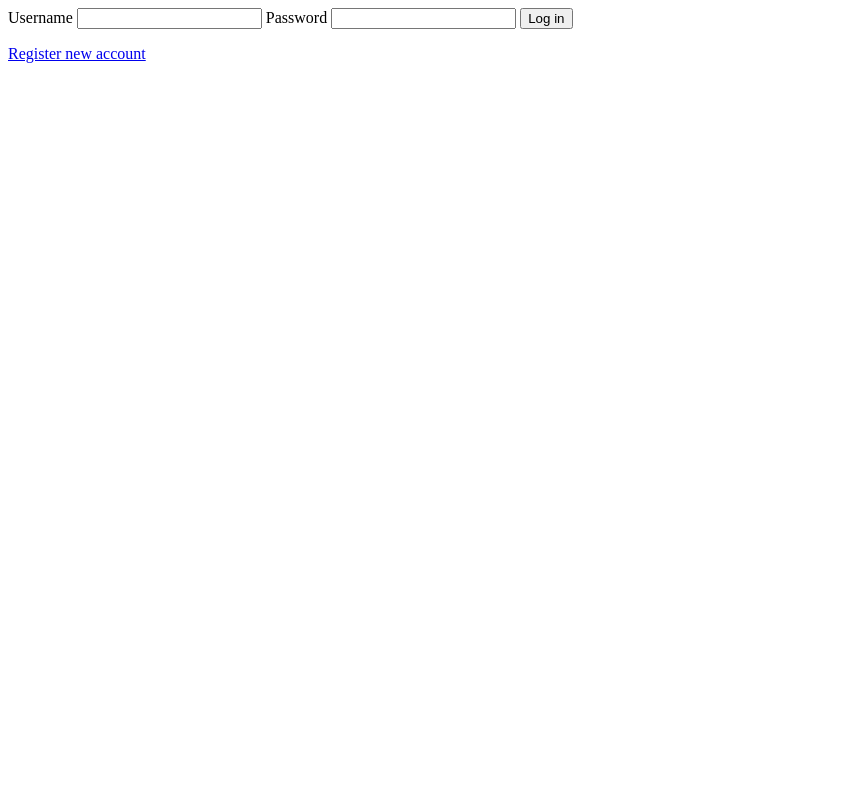
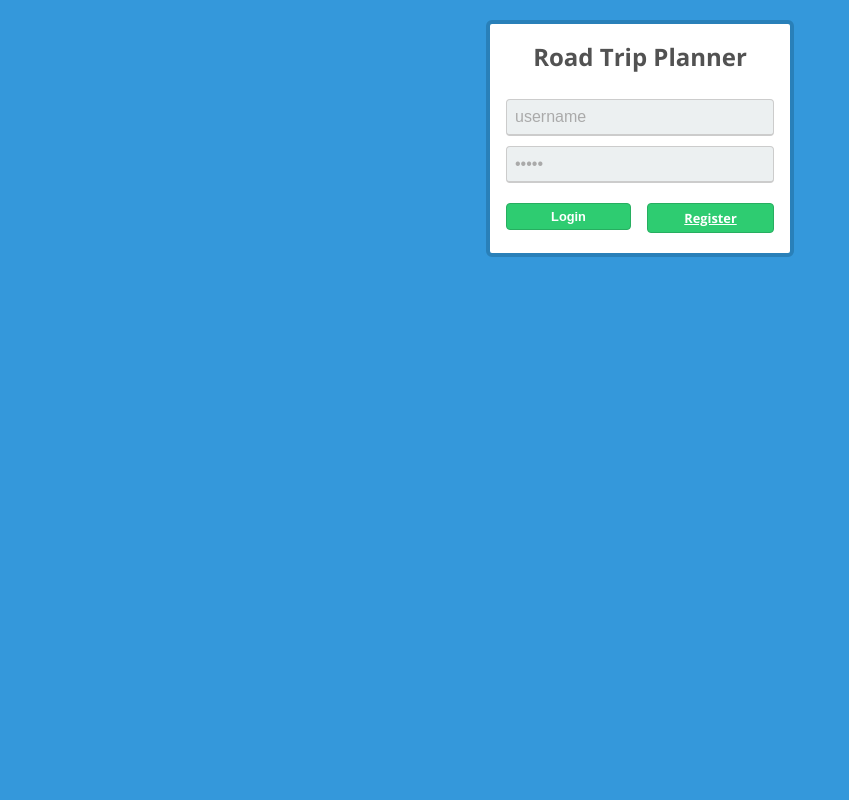
Before and after one commit to virajvchavan/Road-Trip-Planner-Experiments, a PHP site: page /login.php in a window 1280 px wide. Shown: the whole page, without its empty margins (0-849 px from the left). Run offline with PHP 8.4, Linux system fonts and the light colour scheme; some libraries are stand-ins or nearby versions.

Commit message:
styled login page

```diff
--- a/views/not_logged_in.php
+++ b/views/not_logged_in.php
@@ -14,17 +14,119 @@ if (isset($login)) {
 }
 ?>
 
-<!-- login form box -->
-<form method="post" action="login.php" name="loginform">
+<!DOCTYPE html>
+<html>
+<head>
+    <title>Login</title>
+    <link href='https://fonts.googleapis.com/css?family=Open+Sans:700,600' rel='stylesheet' type='text/css'>
+    <style type="text/css">
+        body{
+  font-family: 'Open Sans', sans-serif;
+  background:#3498db;
+  margin: 0 auto 0 auto;
+  width:100%;
+  text-align:center;
+  margin: 20px 0px 20px 0px;
+}
 
-    <label for="login_input_username">Username</label>
-    <input id="login_input_username" class="login_input" type="text" name="user_name" required />
+p{
+  font-size:12px;
+  text-decoration: none;
+  color:#ffffff;
+}
 
-    <label for="login_input_password">Password</label>
-    <input id="login_input_password" class="login_input" type="password" name="user_password" autocomplete="off" required />
+h1{
+  font-size:1.5em;
+  color:#525252;
+}
 
-    <input type="submit"  name="login" value="Log in" />
+.box{
+  background:white;
+  width:300px;
+  border-radius:6px;
+  margin: 0 auto 0 auto;
+  padding:0px 0px 70px 0px;
+  border: #2980b9 4px solid;
+}
 
-</form>
+.email{
+  background:#ecf0f1;
+  border: #ccc 1px solid;
+  border-bottom: #ccc 2px solid;
+  padding: 8px;
+  width:250px;
+  color:#AAAAAA;
+  margin-top:10px;
+  font-size:1em;
+  border-radius:4px;
+}
 
-<a href="register.php">Register new account</a>
+.password{
+  border-radius:4px;
+  background:#ecf0f1;
+  border: #ccc 1px solid;
+  padding: 8px;
+  width:250px;
+  font-size:1em;
+}
+
+.btn{
+  background:#2ecc71;
+  width:125px;
+  padding-top:5px;
+  padding-bottom:5px;
+  color:white;
+  border-radius:4px;
+  border: #27ae60 1px solid;
+
+  margin-top:20px;
+  margin-bottom:20px;
+  float:left;
+  margin-left:16px;
+  font-weight:800;
+  font-size:0.8em;
+}
+
+.btn:hover{
+  background:#2CC06B;
+}
+
+#btn2{
+  float:left;
+  background:#3498db;
+  width:125px;  padding-top:5px;
+  padding-bottom:5px;
+  color:white;
+  border-radius:4px;
+  border: #2980b9 1px solid;
+
+  margin-top:20px;
+  margin-bottom:20px;
+  margin-left:10px;
+  font-weight:800;
+  font-size:0.8em;
+}
+
+#btn2:hover{
+background:#3594D2;
+}
+    </style>
+</head>
+<body>
+    <form method="post" action="login.php" name="loginform">
+        <div class="box">
+            <h1>Road Trip Planner</h1>
+
+            <input id='login_input_username' type='text' name="user_name" value="username" class="email" required />
+
+            <input id='login_input_username' type="password" name="user_password" value="email" class="email" autocomplete="off" required />
+
+            <input type='submit' name='login' class="btn" value="Login"> <!-- End Btn -->
+            <a class="btn" href="register.php">Register</a>
+        </div> <!-- End Box -->
+
+    </form>
+
+    <script src="//ajax.googleapis.com/ajax/libs/jquery/1.9.0/jquery.min.js" type="text/javascript"></script>
+</body>
+</html>
```
